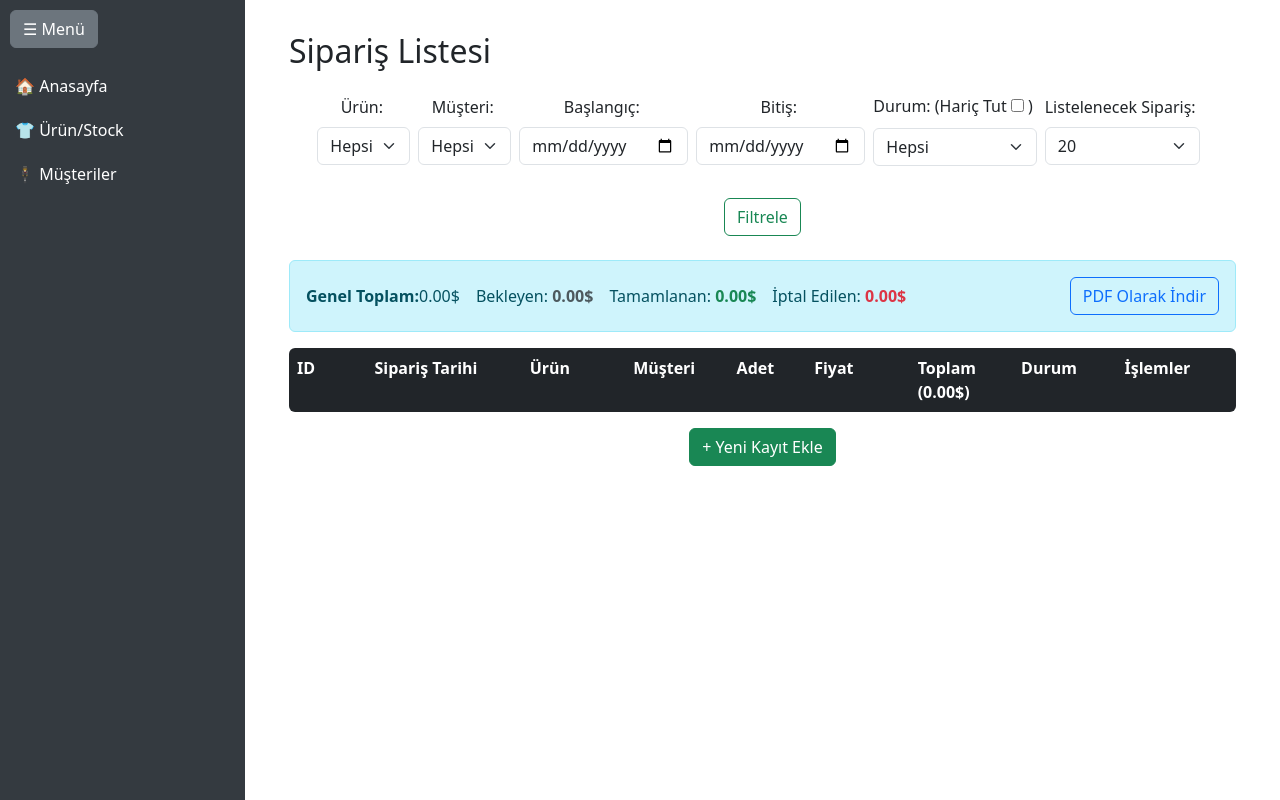
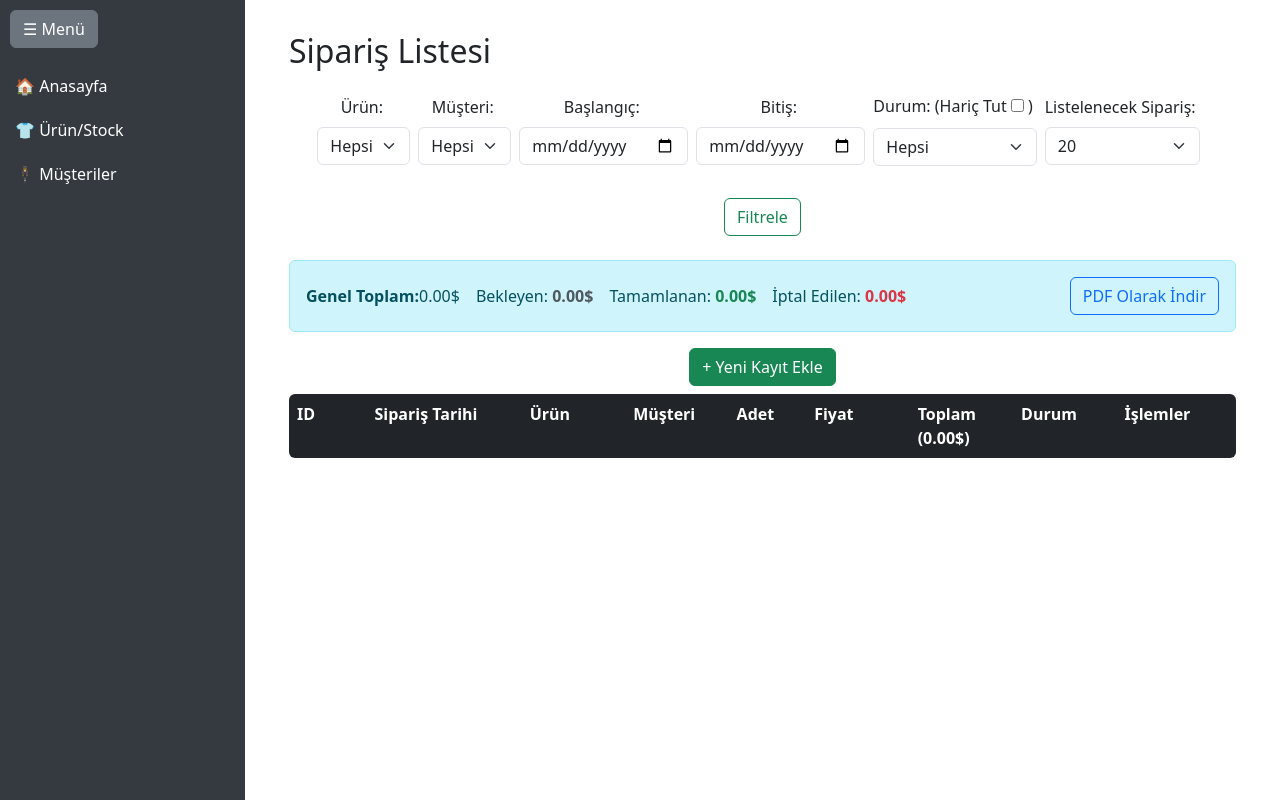
Before and after one commit to AdilHaydar/Sales-and-Inventory-Management-System, a Django app: page /orders/ in a window 1280 px wide. Run offline with Django 4.2, Linux system fonts and the light colour scheme; the visitor is signed in with stand-in values (Sample User, id 1); data that the repository does not hold is empty; some libraries are stand-ins or nearby versions.

Commit message:
Changed auth class for DRF and updated order home.html

```diff
--- a/core/settings.py
+++ b/core/settings.py
@@ -139,7 +139,7 @@ DEFAULT_AUTO_FIELD = 'django.db.models.BigAutoField'
 
 REST_FRAMEWORK = {
     'DEFAULT_AUTHENTICATION_CLASSES': [
-        'rest_framework.authentication.BasicAuthentication',
+        'rest_framework.authentication.SessionAuthentication',
     ],
     'DEFAULT_PERMISSION_CLASSES': [
         'rest_framework.permissions.IsAuthenticated',
--- a/templates/orders/home.html
+++ b/templates/orders/home.html
@@ -94,8 +94,13 @@
         </div>
     </div>
 
+    <div id="new-order-form" class="border p-3 mt-2 rounded bg-light d-none"></div>
+    <div class="text-center mt-3">
+        <button id="show-new-order-form" class="btn btn-success">+ Yeni Kayıt Ekle</button>
+    </div>
 
-    <div class="d-none d-md-flex fw-bold bg-dark text-white p-2 rounded">
+
+    <div class="d-none d-md-flex fw-bold bg-dark text-white p-2 rounded mt-2">
         <div class="col-1">ID</div>
         <div class="col-2">Sipariş Tarihi</div>
         <div class="col">Ürün</div>
@@ -188,10 +193,7 @@
     </nav>
     {% endif %}
 
-    <div id="new-order-form" class="border p-3 mt-4 rounded bg-light d-none"></div>
-    <div class="text-center mt-3">
-        <button id="show-new-order-form" class="btn btn-success">+ Yeni Kayıt Ekle</button>
-    </div>
+
 </div>
 
 <!-- JavaScript -->
```
